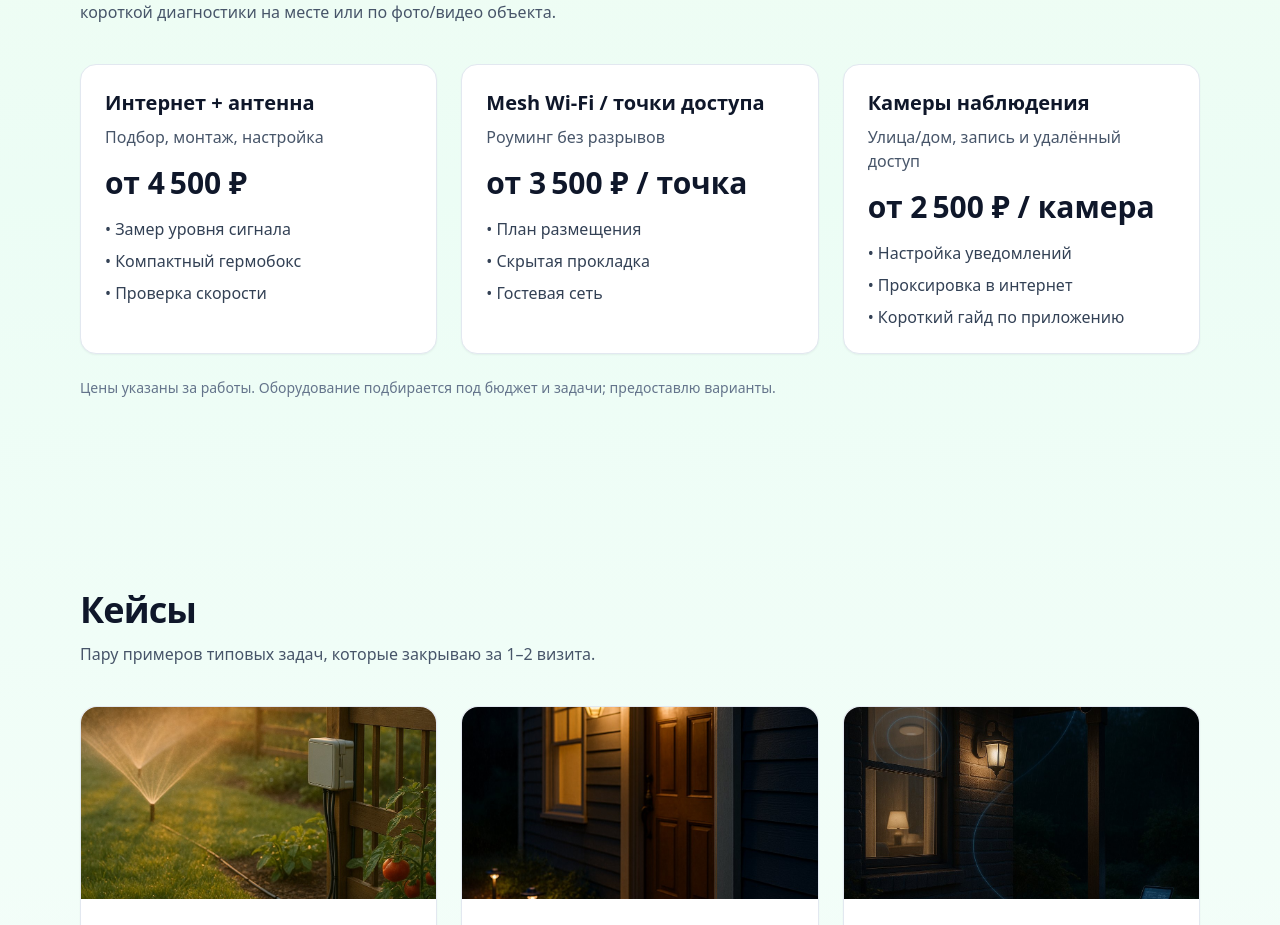
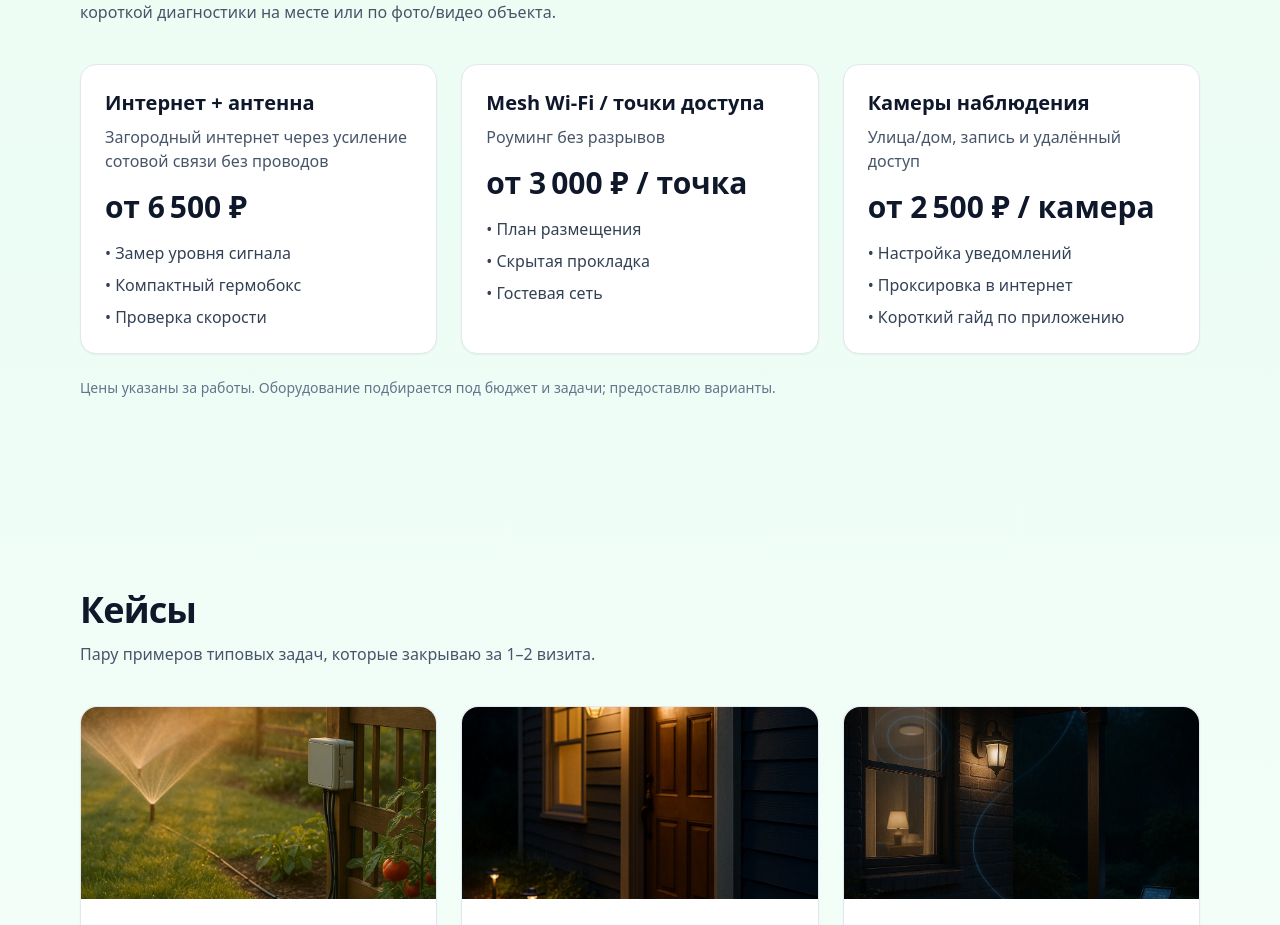
Before and after one commit to EvgenyShil/evgenessh-landing, a React (Vite) app: page / in a window 1280 px wide. Shown: the part 1945-2870 px from the top of the page. Built offline with nearby package versions, Linux system fonts and the light colour scheme.

Commit message:
Update pricing for internet and mesh services

```diff
--- a/src/App.jsx
+++ b/src/App.jsx
@@ -142,8 +142,8 @@ export default function App() {
         <div className="grid gap-6 sm:grid-cols-2 lg:grid-cols-3">
           <Card className="p-6">
             <h3 className="text-xl font-bold">Интернет + антенна</h3>
-            <p className="mt-2 text-slate-600">Подбор, монтаж, настройка</p>
-            <p className="mt-4 text-3xl font-extrabold">от 4 500 ₽</p>
+            <p className="mt-2 text-slate-600">Загородный интернет через усиление сотовой связи без проводов</p>
+            <p className="mt-4 text-3xl font-extrabold">от 6 500 ₽</p>
             <ul className="mt-4 space-y-2 text-slate-700">
               <li>• Замер уровня сигнала</li>
               <li>• Компактный гермобокс</li>
@@ -153,7 +153,7 @@ export default function App() {
           <Card className="p-6">
             <h3 className="text-xl font-bold">Mesh Wi‑Fi / точки доступа</h3>
             <p className="mt-2 text-slate-600">Роуминг без разрывов</p>
-            <p className="mt-4 text-3xl font-extrabold">от 3 500 ₽ / точка</p>
+            <p className="mt-4 text-3xl font-extrabold">от 3 000 ₽ / точка</p>
             <ul className="mt-4 space-y-2 text-slate-700">
               <li>• План размещения</li>
               <li>• Скрытая прокладка</li>
```
Also changed, not shown: 1 other file (tests, documents, lock files or other folders).
